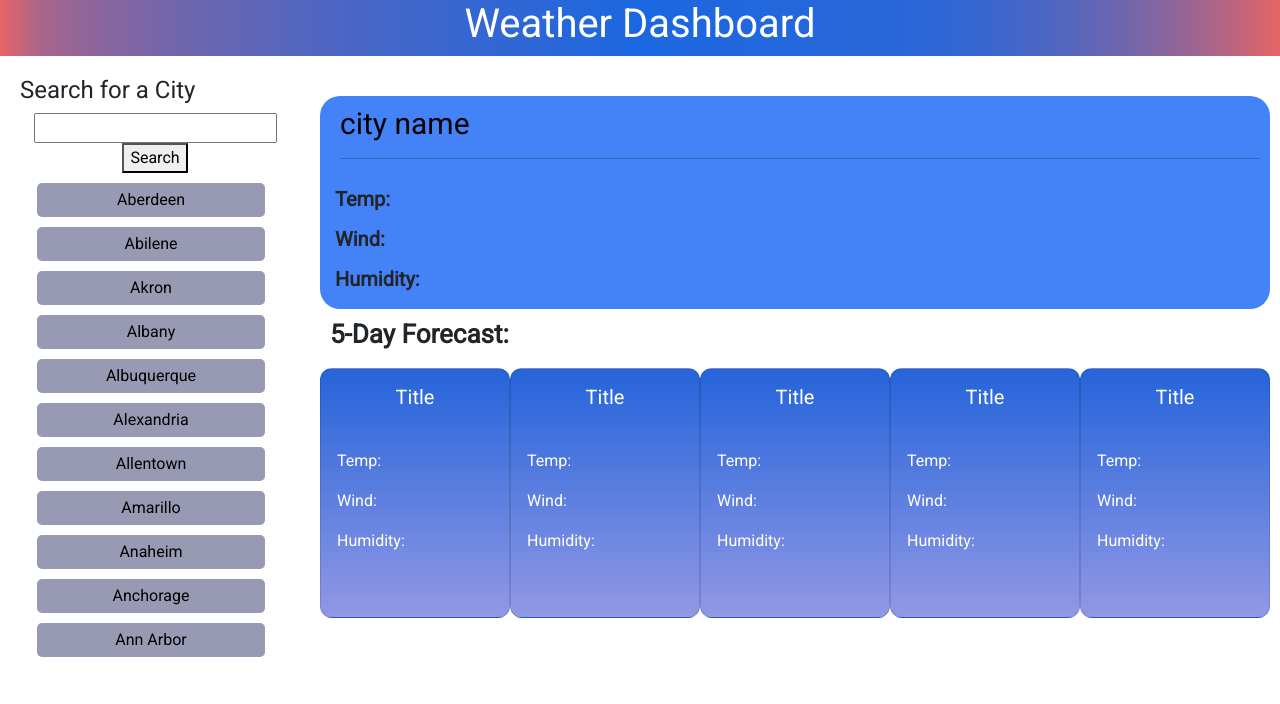
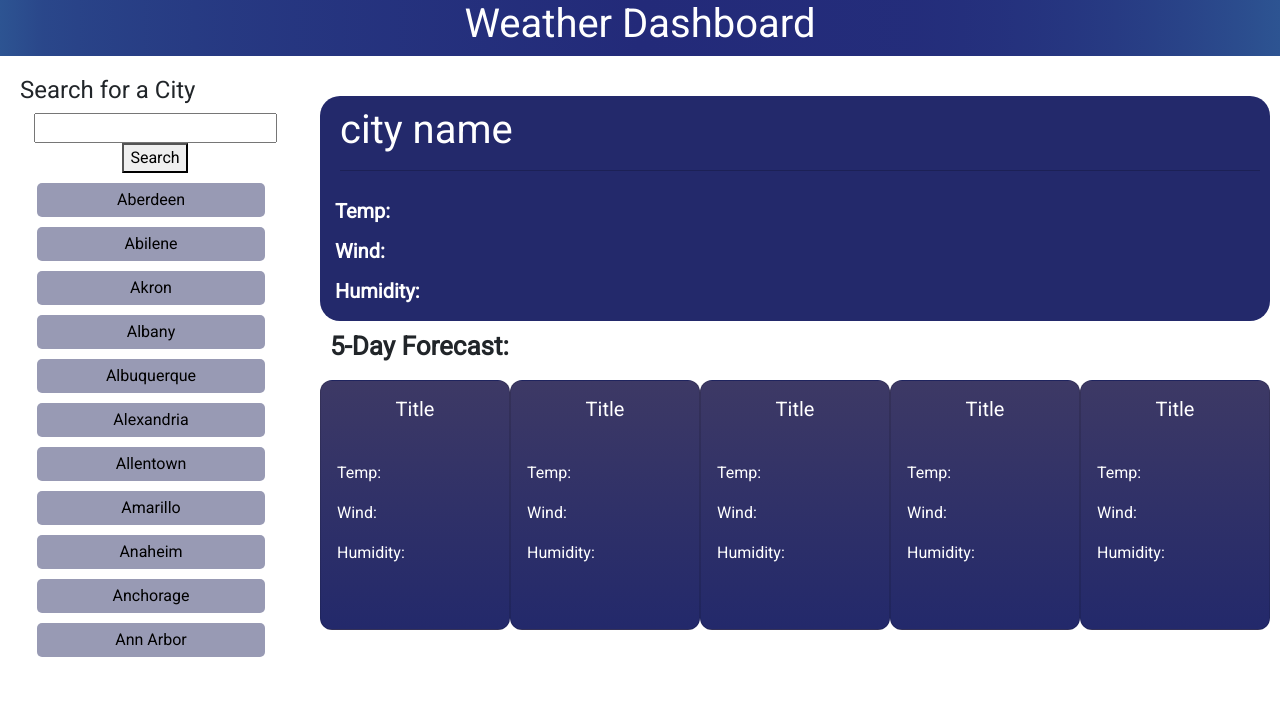
Before and after one commit to ethancs13/Lightweight-Weather-App-C6, a plain HTML site: page index.html in a window 1280 px wide. Drawn offline with nearby package versions, Linux system fonts and the light colour scheme.

Commit message:
git merge

```diff
--- a/assets/css/style.css
+++ b/assets/css/style.css
@@ -7,7 +7,7 @@ body {
     font-family: 'Roboto', sans-serif;
 }
 header {
-    background: linear-gradient(.25turn, #e66465, 10%, rgb(27, 103, 225), 90%, #e66465);
+    background: linear-gradient(.25turn, #2d5492, 10%, rgb(35, 42, 121), 90%, #2d5492);
     color: white;
     text-align: center;
 }
@@ -61,15 +61,11 @@ header {
     background-color: rgb(195, 198, 222);
 }
 .city_desc {
+    color: white;
     padding: 10px;
-    background-color: rgb(67, 130, 247);
+    background-color: #23296b;
     border-radius: 20px;
     margin-top: 30px;
-}
-.city_desc--header {
-    font-size: 30px;
-    padding: 0;
-    margin: 0;
 }
 
 .forecast_items{
@@ -82,7 +78,7 @@ header {
 .forecast_items .card {
     width: 190px;
     border-radius: 12px;
-    background: linear-gradient(rgb(37, 100, 218), #9198e5);
+    background: linear-gradient(rgb(61, 57, 101), #23296b);
     color: white;
 }
 .forecast_container h1{
@@ -96,7 +92,6 @@ header {
     margin-bottom: 40px;
 }
 .city_desc--header {
-    color: black;
     margin-left: 10px;
     margin-bottom: 20px;
     padding-bottom: 16px;
--- a/index.html
+++ b/index.html
@@ -5,7 +5,6 @@
     <meta name="viewport" content="width=device-width, initial-scale=1.0">
     <link rel="stylesheet" href="https://cdn.jsdelivr.net/npm/bootstrap@5.1.3/dist/css/bootstrap.min.css">
     <link rel="stylesheet" href="./assets/css/style.css">
-    <link rel="text" href="./text.txt">
     <!-- google fonts -->
     <link rel="preconnect" href="https://fonts.googleapis.com">
     <link rel="preconnect" href="https://fonts.gstatic.com" crossorigin>
```
